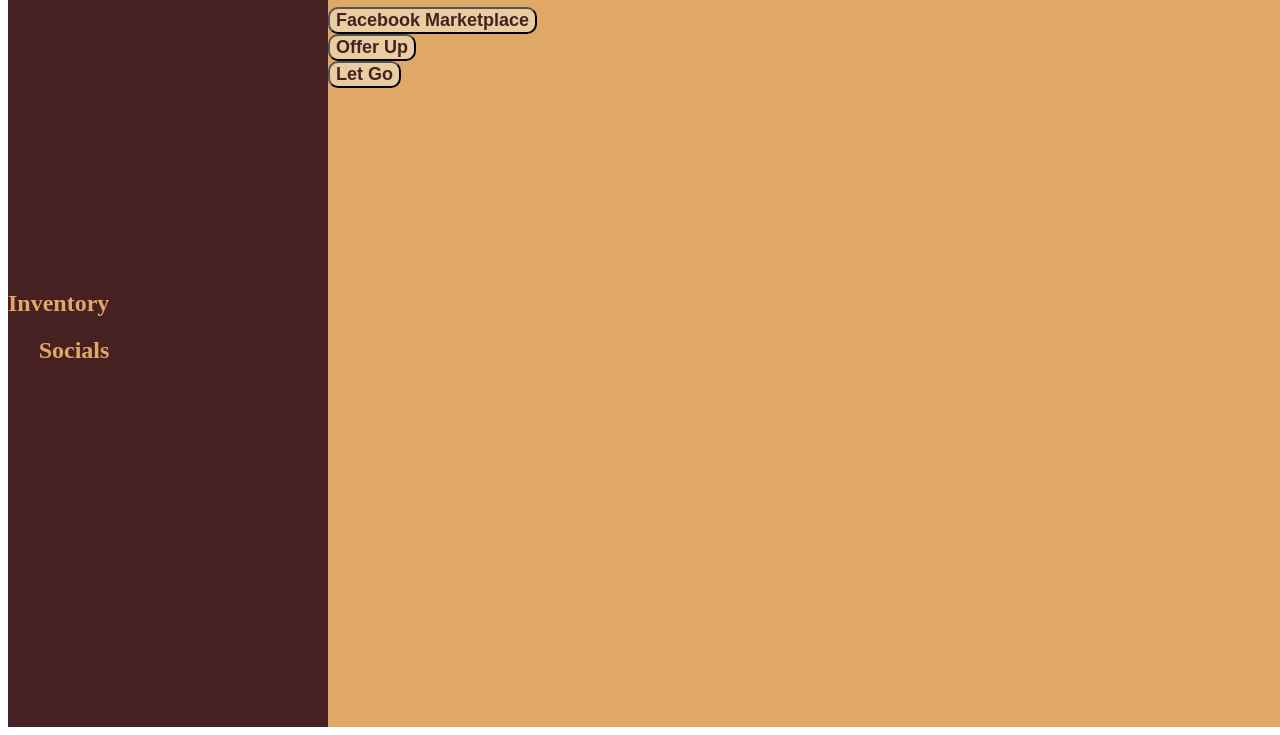
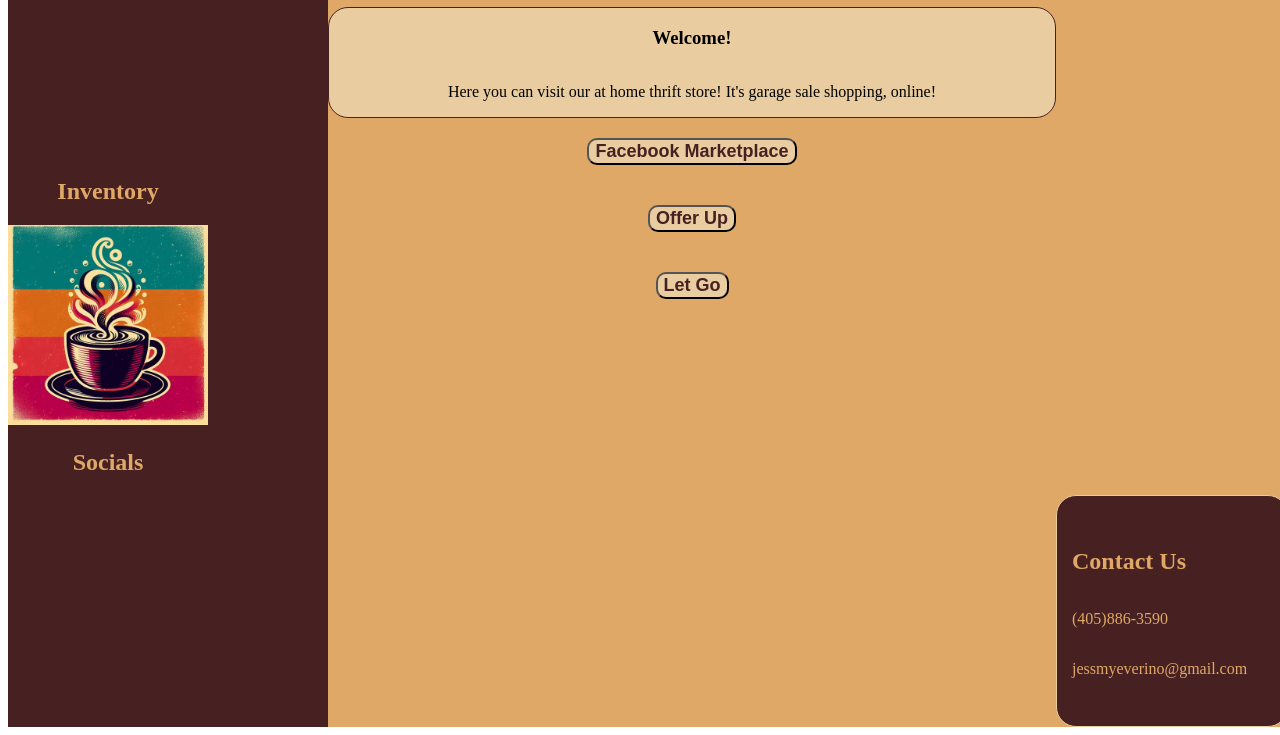
Before and after one commit to JessYev97/Home.Thrift, a plain HTML site: page index.html in a window 1280 px wide. Shown: the part 81-816 px from the top of the page. Drawn offline with Linux system fonts and the light colour scheme.

Commit message:
add styling

```diff
--- a/index.html
+++ b/index.html
@@ -10,6 +10,7 @@
   <div class="sideL" id="sideL">
     <div class="childL">
     <h2 class="inventory" id="inventory">Inventory</h2>
+    <img src="coffeeColor.jpg" alt="A simple coffee drawing with steam rising from an elegant tea cup" class="coffee">
     <h2 class="socials" id="socials">Socials</h2>
     </div>
   </div>
@@ -18,11 +19,22 @@
     <div class="webName" id="webName">
   <h1 class="title" id="title">Home Thrift</h1>
     </div>
+    <div class="textBox">
+      <h3 class="welcome">Welcome!</h3>
+      <p class="text">Here you can visit our at home thrift store! It's garage sale shopping, online! </p>
+    </div>
     <div class="buttons" id="buttons">
   <button class="btn" id="fb">Facebook Marketplace</button>
   <button class="btn" id="up">Offer Up</button>
   <button class="btn" id="go">Let Go</button>
     </div>
+    </div>
+    <div class="topR" id="topR"></div>
+    <div class="contactBox" id="contactBox">
+      <h2 class="contactH2" id="contactH2">Contact Us</h2>
+      <p class="phone" id="phone">(405)886-3590</p>
+      <p class="email" id="email">jessmyeverino@gmail.com</p>
+
     </div>
   </div>
 
--- a/style.css
+++ b/style.css
@@ -1,4 +1,7 @@
-
+.coffee {
+  width: 200px;
+  height: auto;
+}
 body {
   display: flex;
   flex-direction: row;
@@ -17,13 +20,14 @@ body {
 
 
 }
-/*
-.fb {
+
+.buttons {
   display: flex;
   flex-direction: column;
-  justify-content: flex-end;
+  justify-content: space-between;
   align-items: center;
 }
+/*
 .up {
   display: flex;
   flex-direction: column;
@@ -61,12 +65,12 @@ body {
 .inventory {
   display: flex;
   justify-content: center;
-  align-items: flex-start;
+  align-items: center;
   color: rgb(223, 168, 102);
 }
 .socials {
   display: flex;
-  justify-content: flex-end;
+  justify-content: center;
   align-items: center;
   color: rgb(223, 168, 102);
 }
@@ -77,4 +81,43 @@ body {
   color:  rgb(71, 33, 33);
   font-size: large;
   font-weight: bold;
+  margin: 20px;
+
 }
+.welcome {
+  display: flex;
+
+}
+.textBox {
+  display: flex;
+  flex-direction: column;
+  justify-content: flex-start;
+  align-items: center;
+  border: 1px solid rgb(71, 33, 33);
+  border-radius: 20px;
+  background-color: rgb(233, 204, 160);
+}
+.contactBox {
+  display: flex;
+  flex-direction: column;
+  justify-content: center;
+  align-items: flex-start;
+  align-self: flex-end;
+  flex-wrap: wrap;
+  margin-top: auto;
+  width: 200px;
+  height: 200px;
+  bottom: 0;
+  right: 0;
+  border: 1px solid rgb(233, 204, 160);
+  border-radius: 20px;
+  padding: 15px;
+  background-color: rgb(71, 33, 33);
+  color: rgb(223, 168, 102);;
+}
+.contactH2 {
+  display: flex;
+  flex-direction: column;
+  align-items: flex-start;
+  justify-content: center;
+}
```
Also changed, not shown: coffee.jpg (added), coffeeColor.jpg (added).
